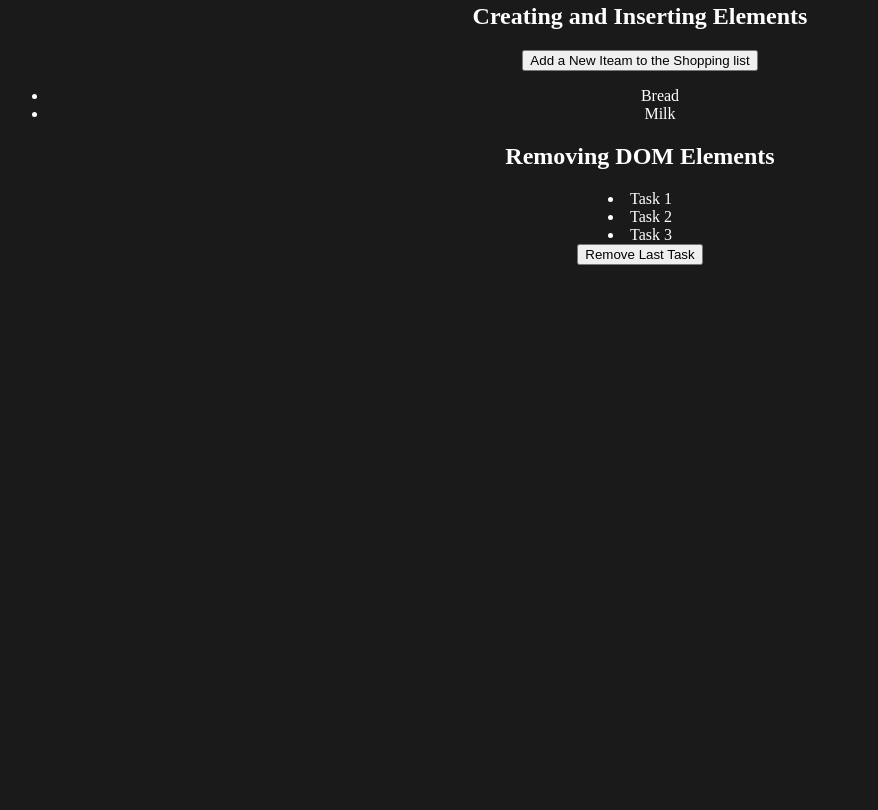
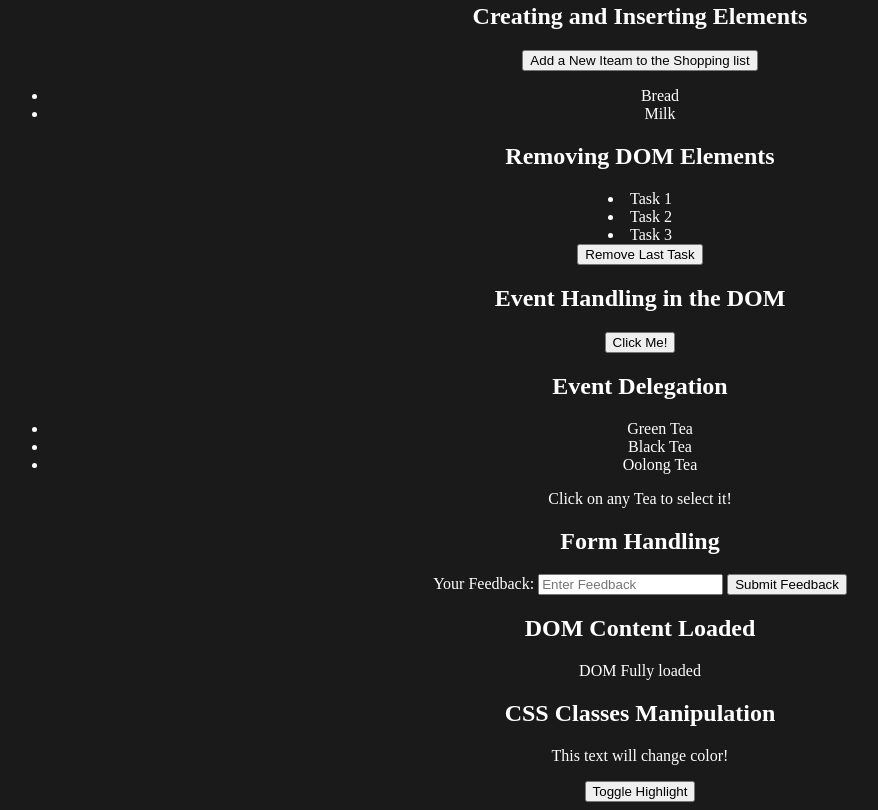
Before and after one commit to Dewa0502/Javascript-basics, a plain HTML site: page Dom.js/index.html in a window 1280 px wide. Shown: the part 480-1290 px from the top of the page, without its empty margins (0-878 px from the left). Before the commit the page ends 800 px from the top, so only its background shows below. Drawn offline with Linux system fonts and the light colour scheme.

Commit message:
DOM Basics

```diff
--- a/Dom.js/index.html
+++ b/Dom.js/index.html
@@ -78,6 +78,50 @@
         <button id="removeLastTask">Remove Last Task</button>
       </section>
 
+      <!-- Example 6: Event Handling in the DOM -->
+
+      <section id="example-6">
+        <h2>Event Handling in the DOM</h2>
+        <button id="clickMeButton">Click Me!</button>
+      </section>
+
+      <!-- Example 7: Event Delegation -->
+       <section id="example-7">
+        <h2>Event Delegation</h2>
+        <ul id="teaList">
+            <li class="teaItem">Green Tea</li>
+            <li class="teaItem">Black Tea</li>
+            <li class="teaItem">Oolong Tea</li>
+        </ul>
+        <p>Click on any Tea to select it!</p>
+       </section>
+
+       <!-- Example 8: Form Handling -->
+        <section id="example-8">
+            <h2>Form Handling</h2>
+            <form id="feedbackForm">
+                <label for="feedbackInput">Your Feedback:</label>
+                <input type="text" id="feedbackInput"
+                placeholder="Enter Feedback" />
+                <button type="Submit">Submit Feedback</button>
+            </form>
+            <p id="feedbackDisplay"></p>
+        </section>
+
+        <!-- Example 9: DOM Content Loaded -->
+         <section id="example-9">
+            <h2>DOM Content Loaded</h2>
+            <p id="domstatus">Waiting for DOM to load...</p>
+         </section>
+
+         <!-- Example 10: CSS Classes Manipulation -->
+
+         <section id="example-10">
+            <h2>CSS Classes Manipulation</h2>
+            <p id="descriptionText">This text will change color!</p>
+            <button id="toggleHighlight">Toggle Highlight</button>
+         </section>
+
     <script defer src="./script.js"></script>
 
 </body>
--- a/Dom.js/script.js
+++ b/Dom.js/script.js
@@ -38,3 +38,36 @@ document
         task.lastElementChild.remove();
 
     })
+
+document
+    .getElementById("clickMeButton")
+    .addEventListener("dblclick",function(){
+        alert("Dewa Here!")
+    })
+
+document
+    .getElementById("teaList")
+    .addEventListener("click", function(event){
+        if(event.target && event.target.matches(".teaItem")){
+            alert(event.target.textContent)
+        }
+    })
+
+document
+    .getElementById("feedbackForm")
+    .addEventListener('submit', function(event){
+        event.preventDefault();
+        let feedback = document.getElementById("feedbackInput").value;
+        console.log(feedback);
+        document.getElementById("feedbackDisplay").textContent = `Feedback is : ${feedback}`
+    })
+
+document.addEventListener('DOMContentLoaded', function(){
+    document.getElementById("domstatus").textContent = `DOM Fully loaded`;
+})
+
+document.getElementById("toggleHighlight")
+    .addEventListener('click',function(){
+        let descriptionText = document.getElementById("descriptionText");
+        descriptionText.classList.add("highlight");
+    })
```
